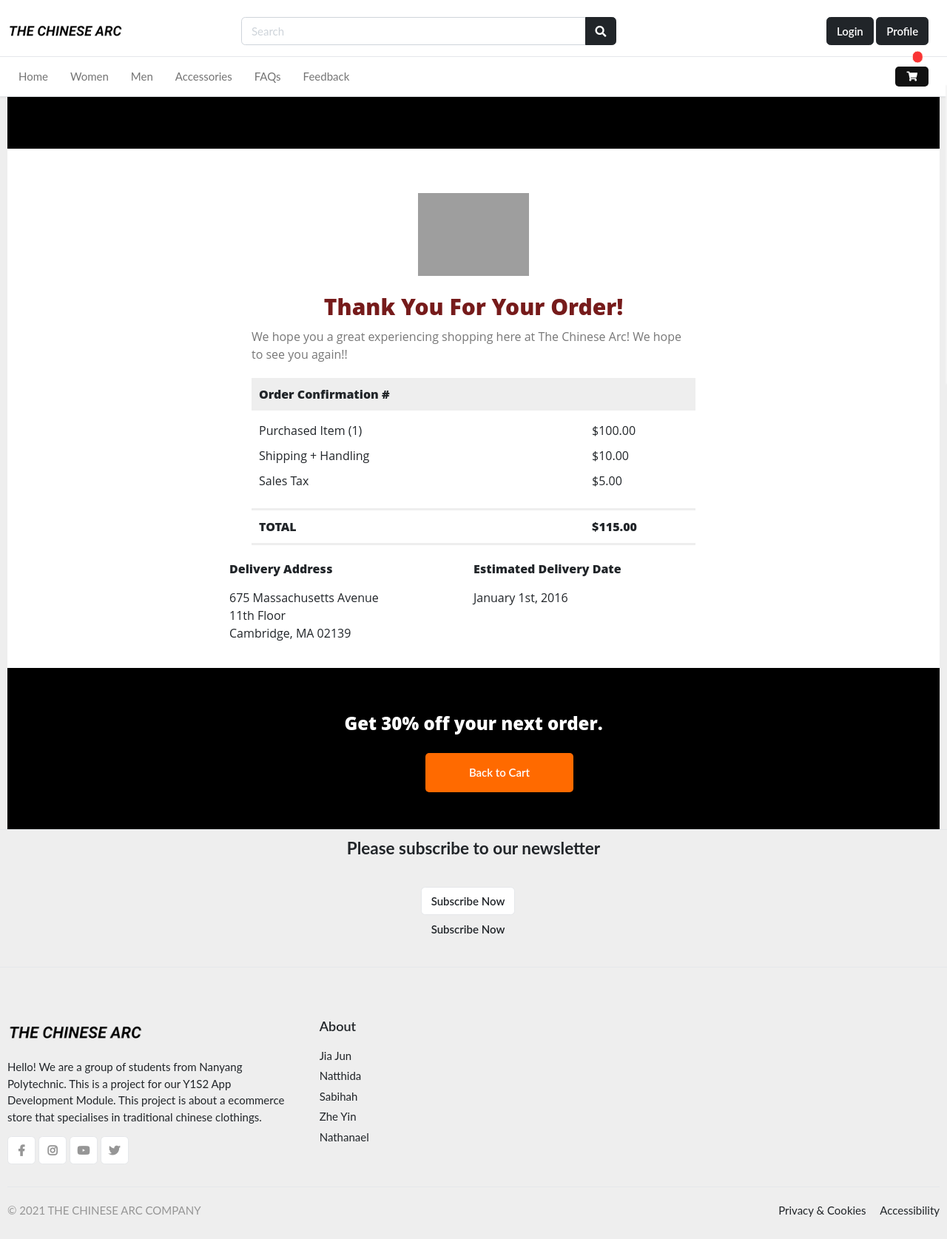
After one commit to HProsperouS/Chinese-Arc, a Flask app: page /order_confirm in a window 1280 px wide. The commit adds this page. Shown: the whole page at 74% size. Run offline with Flask 2, Linux system fonts and the light colour scheme; parts of the project's set-up code (start-up, migrations or seed data) failed here and were passed over; some libraries are stand-ins or nearby versions; some web fonts are replaced; grey boxes are pictures that could not be loaded.

Commit message:
Cust Order Successful page

```diff
--- a/shop/templates/includes_cust/_navbar.html
+++ b/shop/templates/includes_cust/_navbar.html
@@ -81,11 +81,12 @@
 <!--  SHOPPING CART  -->
      <div class="shopping-cart">
 		<div class="sum-count">
-			<button class="openbtn" onclick="openNav()" >
+			<button class="openbtn" onclick="openNav()">
 				<i class="fa fa-shopping-cart shoppingCartButton"></i>
+				<span class="position-absolute top-0 start-90 translate-middle p-1  bg-danger border border-light rounded-pill">
+					<h6 id="sum-count"></h6>
+			</button>
 
-			</button>
-			<h6 id="sum-count"></h6>
 
 			<div id="productOnCart hide" class="sidepanel">
 				<div class="top">
@@ -93,19 +94,7 @@
 					<a href="javascript:void(0)" id="overlay" class="closebtn" onclick="closeNav()"></a>
 				</div>
 				<ul id="buyItems">
-					<h4 class="empty">Your shopping cart is empty!</h4> -->
-					<!-- <li class="buyItem">
-						<img src="Images/producs-images/Mobiles/galaxynote10.png">
-						<div>
-							<h4>Products Name</h4>
-							<h6>$199</h6>
-							<div>
-								<button>-</button>
-								<span class="countOfProduct">1</span>
-								<button>+</button>
-							</div>
-						</div>
-					</li>  -->
+					<h4 class="empty">Your shopping cart is empty!</h4>
 				</ul>
 				<div class="sum-price">
 					<!-- <li class="sum-price">
--- /dev/null
+++ b/shop/templates/orderConfirm.html
@@ -0,0 +1,214 @@
+{% extends "base_home.html" %}
+{% block title %}Payment & Checkout{% endblock %}
+
+{% block content %}
+{% from "_formHelper.html" import render_field %}
+<style>
+
+        table,
+        td,
+        a {
+            -webkit-text-size-adjust: 100%;
+            -ms-text-size-adjust: 100%;
+        }
+
+        table,
+        td {
+            mso-table-lspace: 0pt;
+            mso-table-rspace: 0pt;
+        }
+
+        img {
+            -ms-interpolation-mode: bicubic;
+        }
+
+        img {
+            border: 0;
+            height: auto;
+            line-height: 100%;
+            outline: none;
+            text-decoration: none;
+        }
+
+        table {
+            border-collapse: collapse !important;
+        }
+
+        body {
+            height: 100% !important;
+            margin: 0 !important;
+            padding: 0 !important;
+            width: 100% !important;
+        }
+
+        a[x-apple-data-detectors] {
+            color: inherit !important;
+            text-decoration: none !important;
+            font-size: inherit !important;
+            font-family: inherit !important;
+            font-weight: inherit !important;
+            line-height: inherit !important;
+        }
+
+        @media screen and (max-width: 480px) {
+            .mobile-hide {
+                display: none !important;
+            }
+
+            .mobile-center {
+                text-align: center !important;
+            }
+        }
+
+        div[style*="margin: 16px 0;"] {
+            margin: 0 !important;
+        }
+    </style>
+
+<body style="margin: 0 !important; padding: 0 !important; background-color: #eeeeee;" bgcolor="#eeeeee">
+
+    <table border="0" cellpadding="0" cellspacing="0" width="100%">
+        <tr>
+            <td align="center" style="background-color: #eeeeee;" bgcolor="#eeeeee">
+                <table align="center" border="0" cellpadding="0" cellspacing="0" width="100%">
+
+                    <tr>
+                        <td valign="top" style="font-size:0; padding: 35px; background-color:black; width: max-content;">
+                            <div style="display:inline-block; max-width:50%; min-width:100px; vertical-align:top; width:100%;">
+                                <table align="left" border="0" cellpadding="0" cellspacing="0" width="100%" style="max-width:300px;">
+
+                                </table>
+                            </div>
+                            <div style="display:inline-block; max-width:100%; min-width:100px; vertical-align:top; width:100%;" class="mobile-hide">
+                                <table align="left" border="0" cellpadding="0" cellspacing="0" width="100%" style="max-width:300px;">
+                                    <tr>
+                                        <td align="right" valign="top" style="font-family: Open Sans, Helvetica, Arial, sans-serif; font-size: 48px; font-weight: 400; line-height: 48px;">
+                                            <table cellspacing="0" cellpadding="0" border="0" align="right">
+
+                                            </table>
+                                        </td>
+                                    </tr>
+                                </table>
+                            </div>
+                        </td>
+                    </tr>
+                    <tr>
+
+                        <td align="center" style="padding: 35px 35px 20px 35px; background-color: #ffffff;" bgcolor="#ffffff">
+                            <table align="center" border="0" cellpadding="0" cellspacing="0" width="100%" style="max-width:600px;">
+                                <tr>
+                                    <td align="center" style="font-family: Open Sans, Helvetica, Arial, sans-serif; font-size: 16px; font-weight: 400; line-height: 24px; padding-top: 25px;"> <img src="https://img.icons8.com/carbon-copy/100/000000/checked-checkbox.png" width="150" height="130" style="display: block; border: 0px;" /><br>
+                                        <h2 style="font-size: 30px; font-weight: 800; line-height: 36px; color: #761b1b; margin: 0;"> Thank You For Your Order! </h2>
+                                    </td>
+                                </tr>
+                                <tr>
+                                    <td align="left" style="font-family: Open Sans, Helvetica, Arial, sans-serif; font-size: 16px; font-weight: 400; line-height: 24px; padding-top: 10px;">
+                                        <p style="font-size: 16px; font-weight: 400; line-height: 24px; color: #777777;"> We hope you a great experiencing shopping here at The Chinese Arc! We hope to see you again!! </p>
+                                    </td>
+                                </tr>
+                                <tr>
+
+                                    <td align="left" style="padding-top: 20px;">
+
+                                        <table cellspacing="0" cellpadding="0" border="0" width="100%">
+
+                                            <tr>
+
+                                                <td width="75%" align="left" bgcolor="#eeeeee" style="font-family: Open Sans, Helvetica, Arial, sans-serif; font-size: 16px; font-weight: 800; line-height: 24px; padding: 10px;"> Order Confirmation # </td>
+                                                <td width="25%" align="left" bgcolor="#eeeeee" style="font-family: Open Sans, Helvetica, Arial, sans-serif; font-size: 16px; font-weight: 800; line-height: 24px; padding: 10px;"></td>
+
+                                            </tr>
+                                            <tr>
+                                                <td width="75%" align="left" style="font-family: Open Sans, Helvetica, Arial, sans-serif; font-size: 16px; font-weight: 400; line-height: 24px; padding: 15px 10px 5px 10px;"> Purchased Item (1) </td>
+                                                <td width="25%" align="left" style="font-family: Open Sans, Helvetica, Arial, sans-serif; font-size: 16px; font-weight: 400; line-height: 24px; padding: 15px 10px 5px 10px;"> $100.00 </td>
+                                            </tr>
+                                            <tr>
+                                                <td width="75%" align="left" style="font-family: Open Sans, Helvetica, Arial, sans-serif; font-size: 16px; font-weight: 400; line-height: 24px; padding: 5px 10px;"> Shipping + Handling </td>
+                                                <td width="25%" align="left" style="font-family: Open Sans, Helvetica, Arial, sans-serif; font-size: 16px; font-weight: 400; line-height: 24px; padding: 5px 10px;"> $10.00 </td>
+                                            </tr>
+                                            <tr>
+                                                <td width="75%" align="left" style="font-family: Open Sans, Helvetica, Arial, sans-serif; font-size: 16px; font-weight: 400; line-height: 24px; padding: 5px 10px;"> Sales Tax </td>
+                                                <td width="25%" align="left" style="font-family: Open Sans, Helvetica, Arial, sans-serif; font-size: 16px; font-weight: 400; line-height: 24px; padding: 5px 10px;"> $5.00 </td>
+                                            </tr>
+                                        </table>
+                                    </td>
+                                </tr>
+                                <tr>
+                                    <td align="left" style="padding-top: 20px;">
+                                        <table cellspacing="0" cellpadding="0" border="0" width="100%">
+                                            <tr>
+                                                <td width="75%" align="left" style="font-family: Open Sans, Helvetica, Arial, sans-serif; font-size: 16px; font-weight: 800; line-height: 24px; padding: 10px; border-top: 3px solid #eeeeee; border-bottom: 3px solid #eeeeee;"> TOTAL </td>
+                                                <td width="25%" align="left" style="font-family: Open Sans, Helvetica, Arial, sans-serif; font-size: 16px; font-weight: 800; line-height: 24px; padding: 10px; border-top: 3px solid #eeeeee; border-bottom: 3px solid #eeeeee;"> $115.00 </td>
+                                            </tr>
+                                        </table>
+                                    </td>
+                                </tr>
+                            </table>
+                        </td>
+
+                    </tr>
+                    <tr>
+                        <td align="center" height="100%" valign="top" width="100%" style="padding: 0 35px 35px 35px; background-color: #ffffff;" bgcolor="#ffffff">
+                            <table align="center" border="0" cellpadding="0" cellspacing="0" width="100%" style="max-width:660px;">
+                                <tr>
+                                    <td align="center" valign="top" style="font-size:0;">
+                                        <div style="display:inline-block; max-width:50%; min-width:240px; vertical-align:top; width:100%;">
+                                            <table align="left" border="0" cellpadding="0" cellspacing="0" width="100%" style="max-width:300px;">
+                                                <tr>
+                                                    <td align="left" valign="top" style="font-family: Open Sans, Helvetica, Arial, sans-serif; font-size: 16px; font-weight: 400; line-height: 24px;">
+                                                        <p style="font-weight: 800;">Delivery Address</p>
+                                                        <p>675 Massachusetts Avenue<br>11th Floor<br>Cambridge, MA 02139</p>
+                                                    </td>
+                                                </tr>
+                                            </table>
+                                        </div>
+                                        <div style="display:inline-block; max-width:50%; min-width:240px; vertical-align:top; width:100%;">
+                                            <table align="left" border="0" cellpadding="0" cellspacing="0" width="100%" style="max-width:300px;">
+                                                <tr>
+                                                    <td align="left" valign="top" style="font-family: Open Sans, Helvetica, Arial, sans-serif; font-size: 16px; font-weight: 400; line-height: 24px;">
+                                                        <p style="font-weight: 800;">Estimated Delivery Date</p>
+                                                        <p>January 1st, 2016</p>
+                                                    </td>
+                                                </tr>
+                                            </table>
+                                        </div>
+                                    </td>
+                                </tr>
+                            </table>
+                        </td>
+                    </tr>
+                    <tr>
+                        <td align="center" style=" padding: 35px; background-color: #000000;" bgcolor="#1b9ba3">
+                            <table align="center" border="0" cellpadding="0" cellspacing="0" width="100%" style="max-width:600px;">
+                                <tr>
+                                    <td align="center" style="font-family: Open Sans, Helvetica, Arial, sans-serif; font-size: 16px; font-weight: 400; line-height: 24px; padding-top: 25px;">
+                                        <h2 style="font-size: 24px; font-weight: 800; line-height: 30px; color: #ffffff; margin: 0;"> Get 30% off your next order. </h2>
+                                    </td>
+                                </tr>
+                                <tr>
+                                    <td align="center" style="padding: 25px 0 15px 0;">
+                                        <table border="0" cellspacing="0" cellpadding="0">
+                                            <tr>
+
+                                                <td class="col-md-5 mx-auto" style="color: rgb(160, 28, 10); font-size: 14px;">
+                                                    <a href="{{ url_for('fullpage_cart') }}" type="submit" value="Back to Cart" class="btn btn-primary text-center-mb-2" style="background-color:#ff6a00; border: none; border-radius: 5px; width: 200px; text-align: center;margin-left: 15rem; padding: 15px 30px;">Back to Cart</a>
+                                                </td>
+
+                                            </tr>
+                                        </table>
+                                    </td>
+                                </tr>
+                            </table>
+                        </td>
+                    </tr>
+
+                </table>
+            </td>
+        </tr>
+    </table>
+
+</body>
+
+
+
+{% endblock %}
```
Also changed, not shown: shop/__init__.py (+7 -7 lines), shop/static/js/customer/cart.js (+0 -9 lines), shop/templates/Customer_order_form.html (+71 -15 lines), 3 other files.
